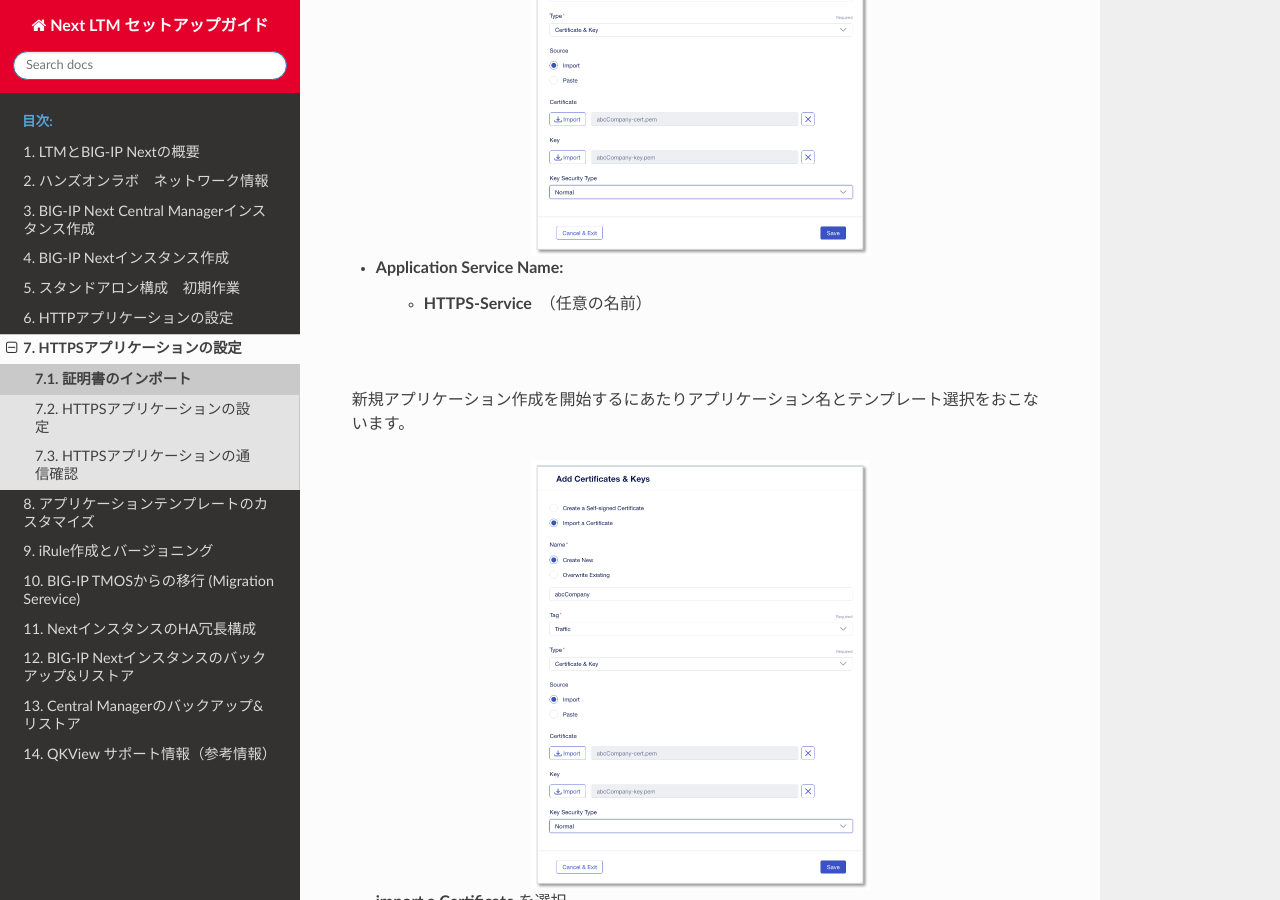
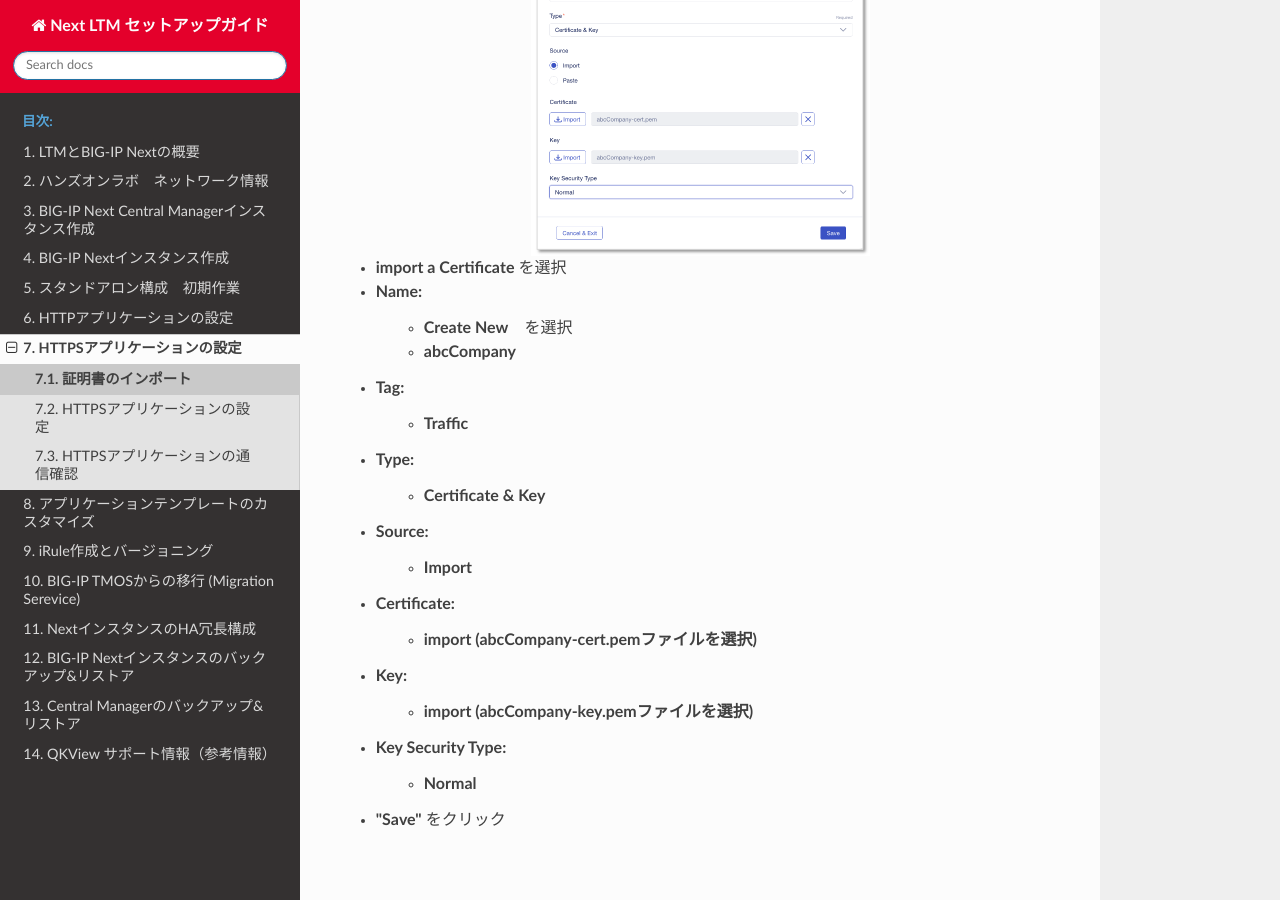
Before and after one commit to BeF5/f5j-easy-setup-next-ltm, a Sphinx documentation site: the page built from docs/content07/module01/module01.rst, in a window 1280 px wide and 900 px high, scrolled down 1565 px. Built offline with Sphinx 7.4.7 and the Read the Docs theme 2.0.0, drawn with Linux system fonts in a browser that asks for light colours.

Commit message:
Update module01.rst

```diff
--- a/docs/content07/module01/module01.rst
+++ b/docs/content07/module01/module01.rst
@@ -43,16 +43,6 @@ Windows10 client
    :scale: 50%
    :align: center
 
-- Application Service Name:
-   - **HTTPS-Service**　（任意の名前）
-
-|
-新規アプリケーション作成を開始するにあたりアプリケーション名とテンプレート選択をおこないます。
-
-.. figure:: images/c7-m1-3.png
-   :scale: 50%
-   :align: center
-
 - **import a Certificate** を選択
 - Name:
    - **Create New**　を選択
```
